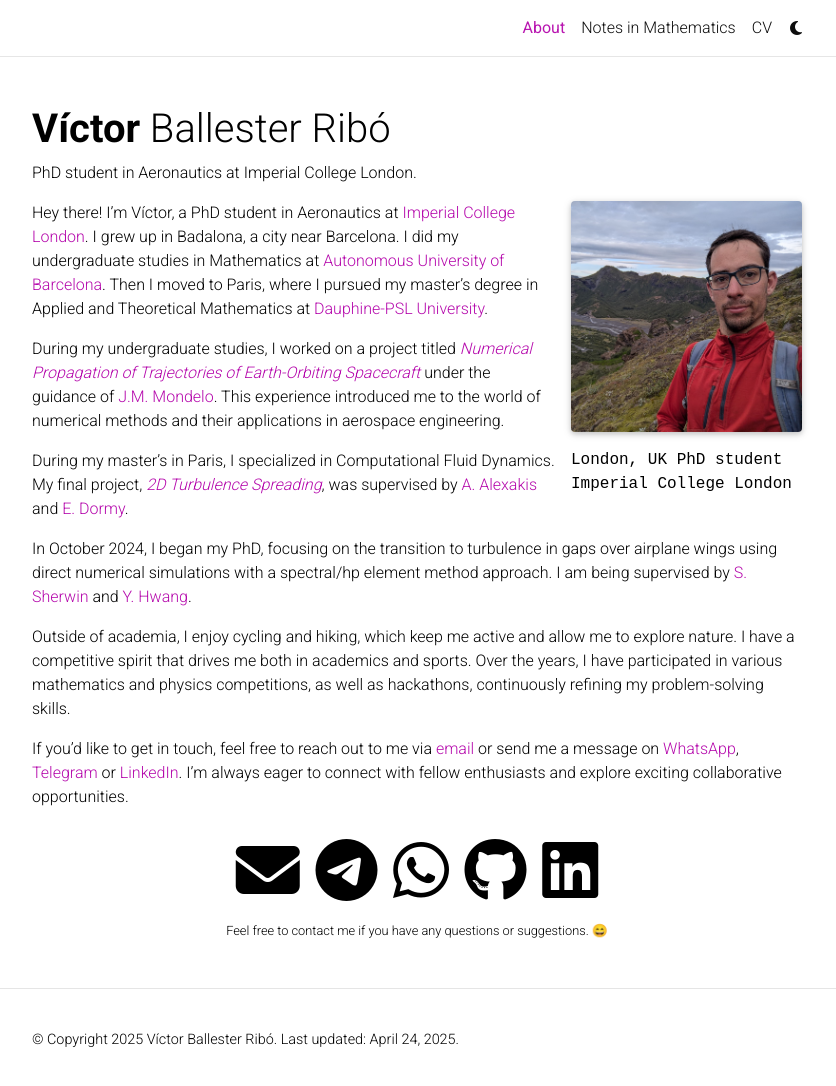
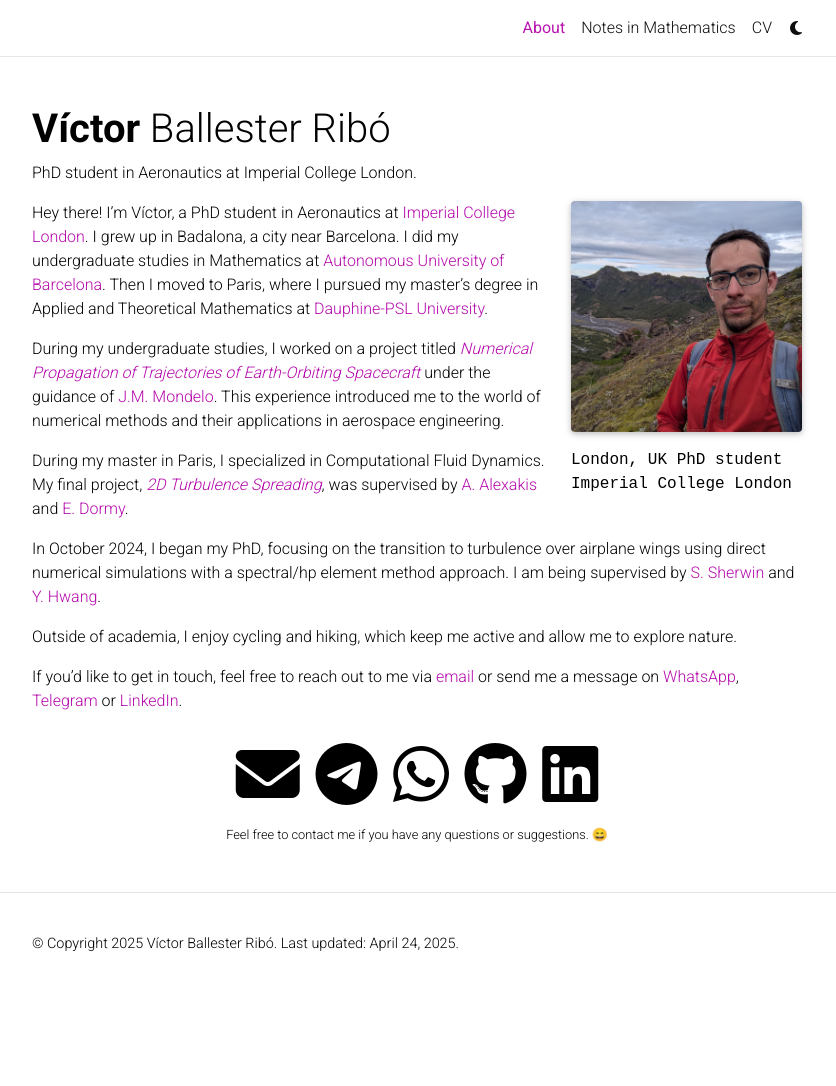
Before and after one commit to victorballester7/victorballester7.github.io, a Jekyll site: the page built from _pages/about.md, in a window 1280 px wide and 1091 px high. Shown: the top 1086 px of the window, without its empty margins (223-1059 px from the left). Built offline with Jekyll 4.4.1, drawn with Linux system fonts in a browser that asks for light colours; full-size pictures stand in for the smaller copies a plugin makes; emoji names are drawn with the system emoji font; comment, search, counter and statistics services are not loaded; a style sheet for code colours, icons or effects is not loaded.

Commit message:
improved about me

```diff
--- a/_pages/about.md
+++ b/_pages/about.md
@@ -23,11 +23,10 @@ Hey there! I'm Víctor, a PhD student in Aeronautics at [Imperial College London
 
 During my undergraduate studies, I worked on a project titled _[Numerical Propagation of Trajectories of Earth-Orbiting Spacecraft](https://github.com/victorballester7/final-bachelor-thesis)_ under the guidance of [J.M. Mondelo](https://bgsmath.cat/people/?person=josep-maria-mondelo). This experience introduced me to the world of numerical methods and their applications in aerospace engineering.
 
-During my master's in Paris, I specialized in Computational Fluid Dynamics. My final project, _[2D Turbulence Spreading](https://github.com/victorballester7/final-master-thesis)_, was supervised by [A. Alexakis](https://www.phys.ens.fr/~alexakis/) and [E. Dormy](https://www.phys.ens.fr/~alexakis/).
+During my master in Paris, I specialized in Computational Fluid Dynamics. My final project, _[2D Turbulence Spreading](https://github.com/victorballester7/final-master-thesis)_, was supervised by [A. Alexakis](https://www.phys.ens.fr/~alexakis/) and [E. Dormy](https://www.phys.ens.fr/~alexakis/).
 
-In October 2024, I began my PhD, focusing on the transition to turbulence in gaps over airplane wings using direct numerical simulations with a spectral/hp element method approach. I am being supervised by [S. Sherwin](https://www.imperial.ac.uk/people/s.sherwin) and [Y. Hwang](https://www.imperial.ac.uk/people/y.hwang).
+In October 2024, I began my PhD, focusing on the transition to turbulence over airplane wings using direct numerical simulations with a spectral/hp element method approach. I am being supervised by [S. Sherwin](https://www.imperial.ac.uk/people/s.sherwin) and [Y. Hwang](https://www.imperial.ac.uk/people/y.hwang).
 
-Outside of academia, I enjoy cycling and hiking, which keep me active and allow me to explore nature. I have a competitive spirit that drives me both in academics and sports. Over the years, I have participated in various mathematics and physics competitions, as well as hackathons, continuously refining my problem-solving skills.
+Outside of academia, I enjoy cycling and hiking, which keep me active and allow me to explore nature.
 
-
-If you'd like to get in touch, feel free to reach out to me via [email](mailto:{{ site.email | encode_email }}) or send me a message on [WhatsApp](https://wa.me/{{ site.whatsapp_number }}), [Telegram](https://telegram.me/{{ site.telegram_username }}) or [LinkedIn](https://www.linkedin.com/in/{{ site.linkedin_username }}). I'm always eager to connect with fellow enthusiasts and explore exciting collaborative opportunities.
+If you'd like to get in touch, feel free to reach out to me via [email](mailto:{{ site.email | encode_email }}) or send me a message on [WhatsApp](https://wa.me/{{ site.whatsapp_number }}), [Telegram](https://telegram.me/{{ site.telegram_username }}) or [LinkedIn](https://www.linkedin.com/in/{{ site.linkedin_username }}).
```
